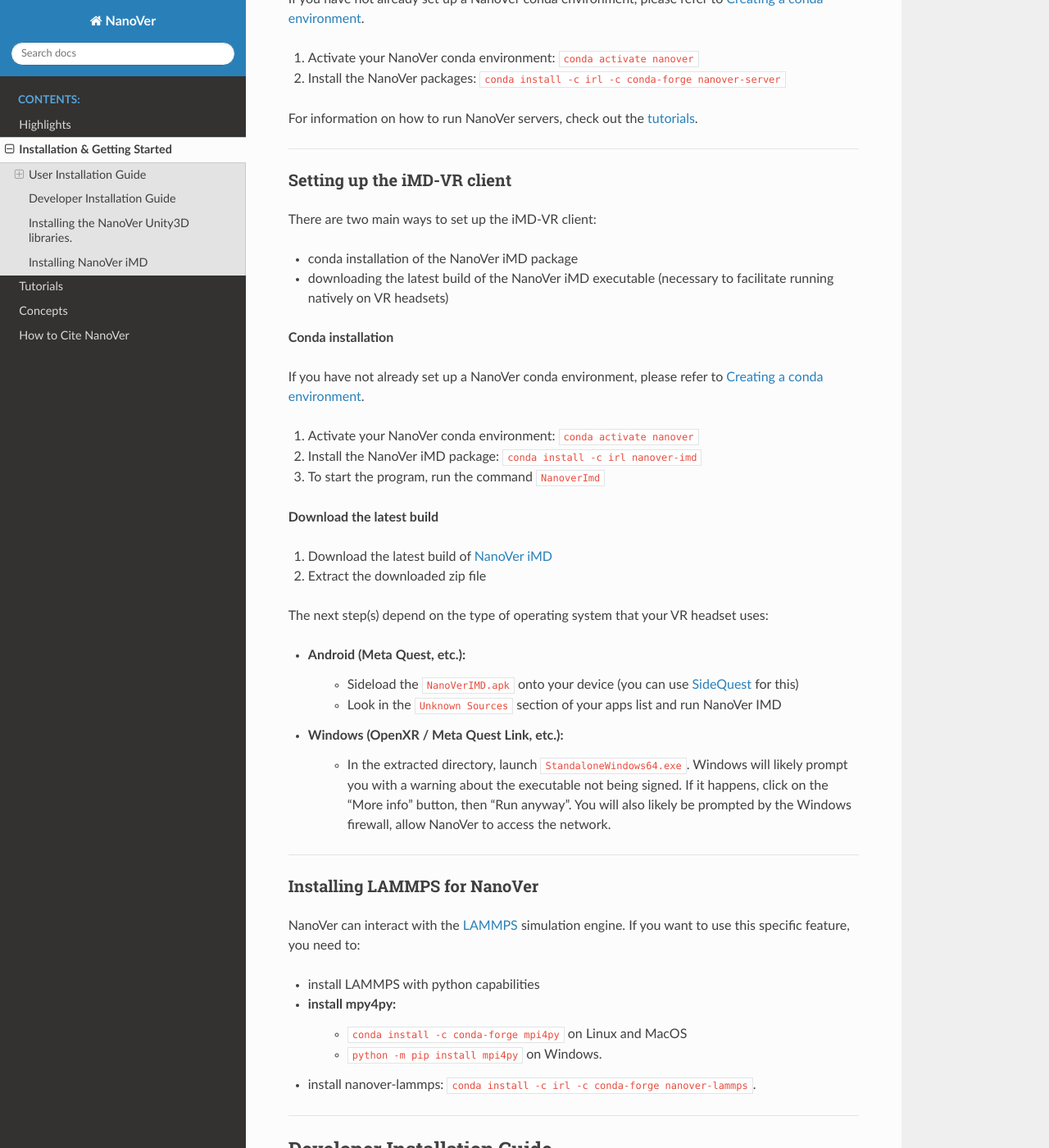
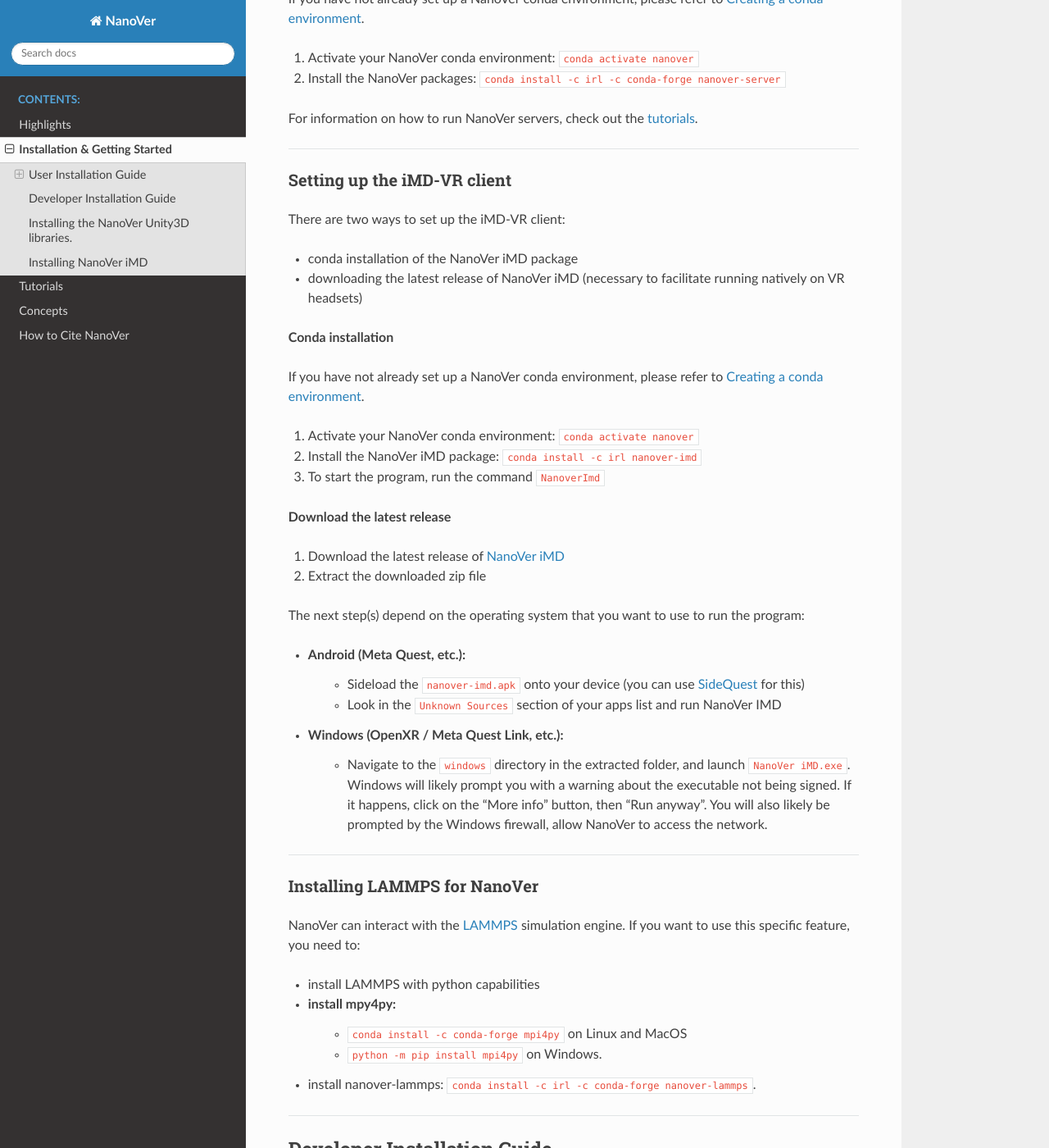
Before and after one commit to IRL2/nanover-docs, a Sphinx documentation site: the page built from source/installation.rst, in a window 1280 px wide and 1400 px high, scrolled down 1070 px. Shown: the whole window at 82% size. Built offline with Sphinx 7.4.7 and the Read the Docs theme 2.0.0, drawn with Linux system fonts in a browser that asks for light colours; pages that are not in the unit, such as notebooks, are missing from menus.

Commit message:
Update instructions to reflect developments in the iMD repo

```diff
--- a/source/installation.rst
+++ b/source/installation.rst
@@ -57,10 +57,10 @@
 Setting up the iMD-VR client
 ############################
 
-There are two main ways to set up the iMD-VR client:
+There are two ways to set up the iMD-VR client:
 
 * conda installation of the NanoVer iMD package
-* downloading the latest build of the NanoVer iMD executable (necessary to facilitate running natively on
+* downloading the latest release of NanoVer iMD (necessary to facilitate running natively on
   VR headsets)
 
 **Conda installation**
@@ -73,23 +73,24 @@
 
 #. To start the program, run the command ``NanoverImd``
 
-**Download the latest build**
+**Download the latest release**
 
-#. Download the latest build of `NanoVer iMD <https://github.com/IRL2/nanover-imd/releases>`_
+#. Download the latest release of `NanoVer iMD <https://github.com/IRL2/nanover-imd/releases>`_
 
 #. Extract the downloaded zip file
 
-The next step(s) depend on the type of operating system that your VR headset uses:
+The next step(s) depend on the operating system that you want to use to run the program:
 
 * **Android (Meta Quest, etc.)**:
-    * Sideload the ``NanoVerIMD.apk`` onto your device (you can use `SideQuest <https://sidequestvr.com>`_
+    * Sideload the ``nanover-imd.apk`` onto your device (you can use `SideQuest <https://sidequestvr.com>`_
       for this)
     * Look in the ``Unknown Sources`` section of your apps list and run NanoVer IMD
 
 * **Windows (OpenXR / Meta Quest Link, etc.)**:
-    * In the extracted directory, launch ``StandaloneWindows64.exe``. Windows will likely prompt you with
-      a warning about the executable not being signed. If it happens, click on the "More info" button, then
-      "Run anyway". You will also likely be prompted by the Windows firewall, allow NanoVer to access the network.
+    * Navigate to the ``windows`` directory in the extracted folder, and launch ``NanoVer iMD.exe``. Windows will
+      likely prompt you with a warning about the executable not being signed. If it happens, click on the "More
+      info" button, then "Run anyway". You will also likely be prompted by the Windows firewall, allow NanoVer
+      to access the network.
 
 ~~~~
 
```
